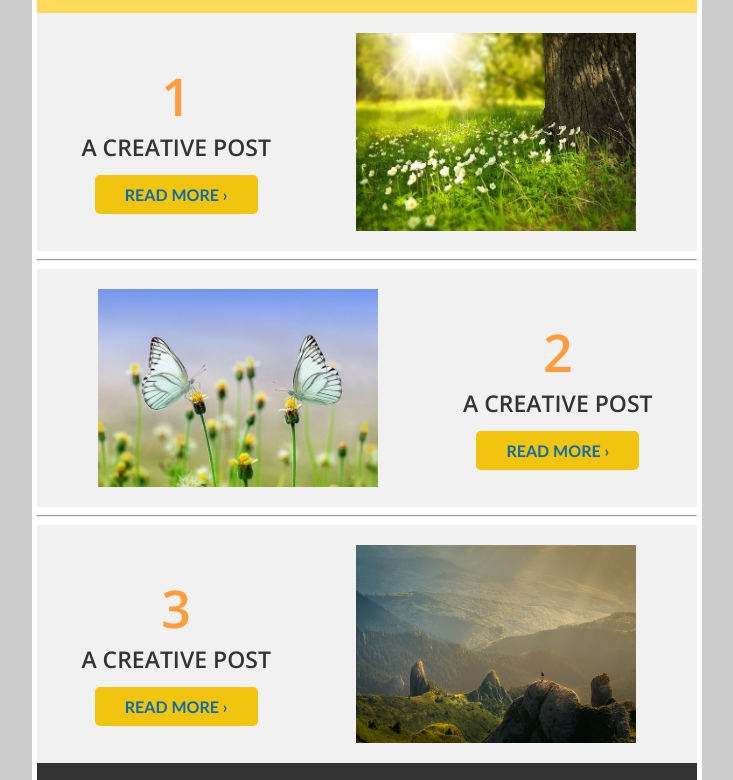
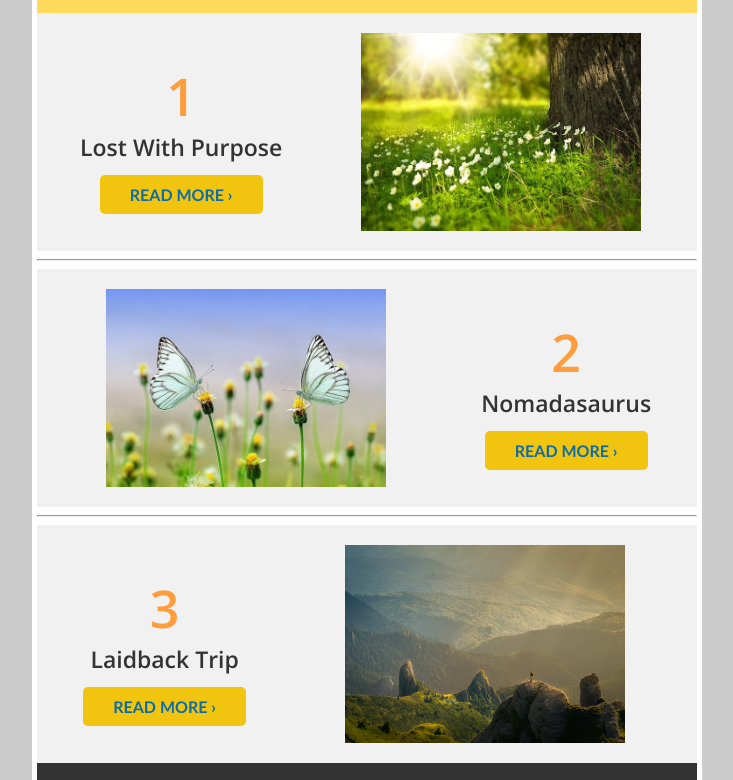
Before and after one commit to rurangwaluc/Trip-Blog-Newsletter, a plain HTML site: page index.html in a window 1280 px wide. Shown: the part 1480-2260 px from the top of the page, without its empty margins (273-1006 px from the left). Drawn offline with nearby package versions, Linux system fonts and the light colour scheme.

Commit message:
update commit

```diff
--- a/index.html
+++ b/index.html
@@ -218,8 +218,7 @@
             <tr>
               <td>
                 <strong style="font-size: 52px; color: #FF9C3B; font-weight: bold; width: 28px;">1</strong> <br>
-                <strong style="font-size: 23px; color: #333333;">A CREATIVE
-                  POST</strong> <br> <br>
+                <strong style="font-size: 23px; color: #333333;">Lost With Purpose</strong> <br> <br>
                 <a href="#" class="buttons">READ MORE › </a>
               </td>
               <td>
@@ -252,8 +251,7 @@
               </td>
               <td>
                 <strong style="font-size: 52px; color: #FF9C3B; font-weight: bold; width: 28px;">2</strong> <br>
-                <strong style="font-size: 23px; color: #333333;">A CREATIVE
-                  POST</strong> <br> <br>
+                <strong style="font-size: 23px; color: #333333;">Nomadasaurus</strong> <br> <br>
                 <a href="#" class="buttons">READ MORE › </a>
               </td>
 
@@ -280,8 +278,7 @@
             <tr>
               <td>
                 <strong style="font-size: 52px; color: #FF9C3B; font-weight: bold; width: 28px;">3</strong> <br>
-                <strong style="font-size: 23px; color: #333333;">A CREATIVE
-                  POST</strong> <br> <br>
+                <strong style="font-size: 23px; color: #333333;">Laidback Trip</strong> <br> <br>
                 <a href="#" class="buttons">READ MORE › </a>
               </td>
               <td>
```
